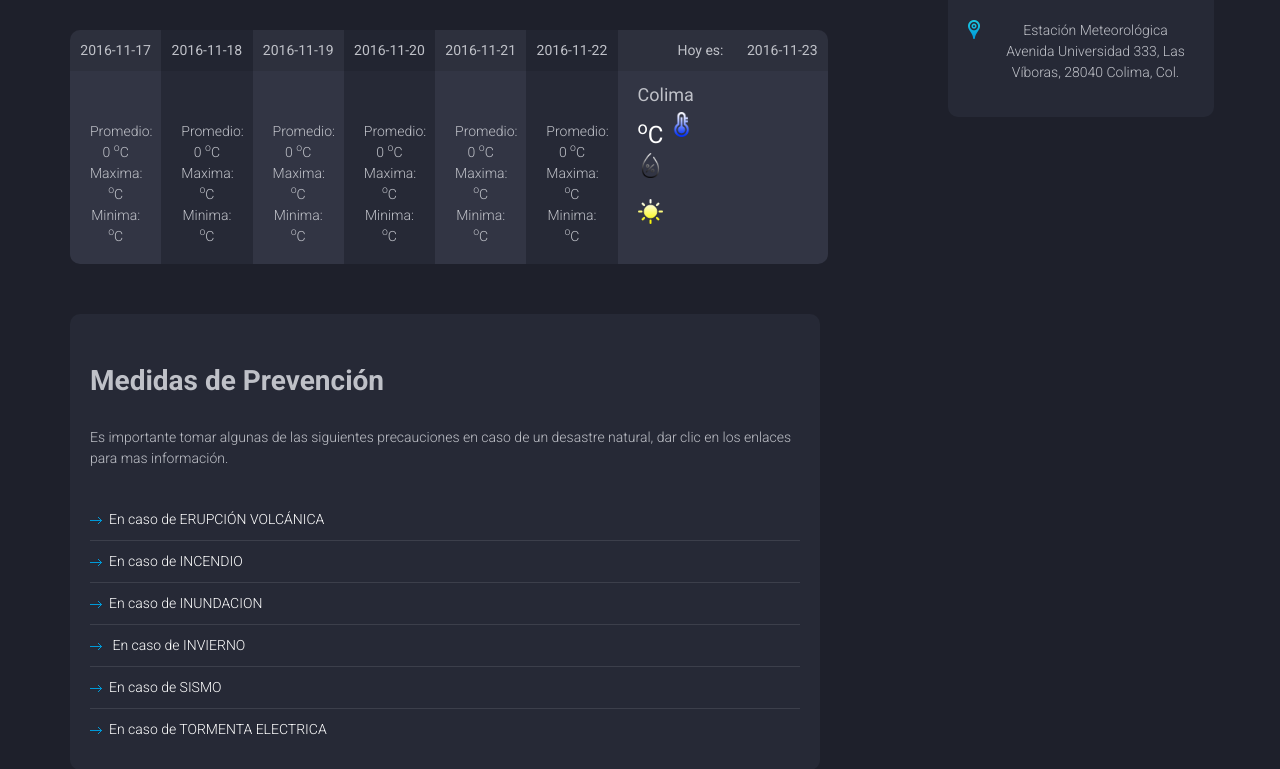
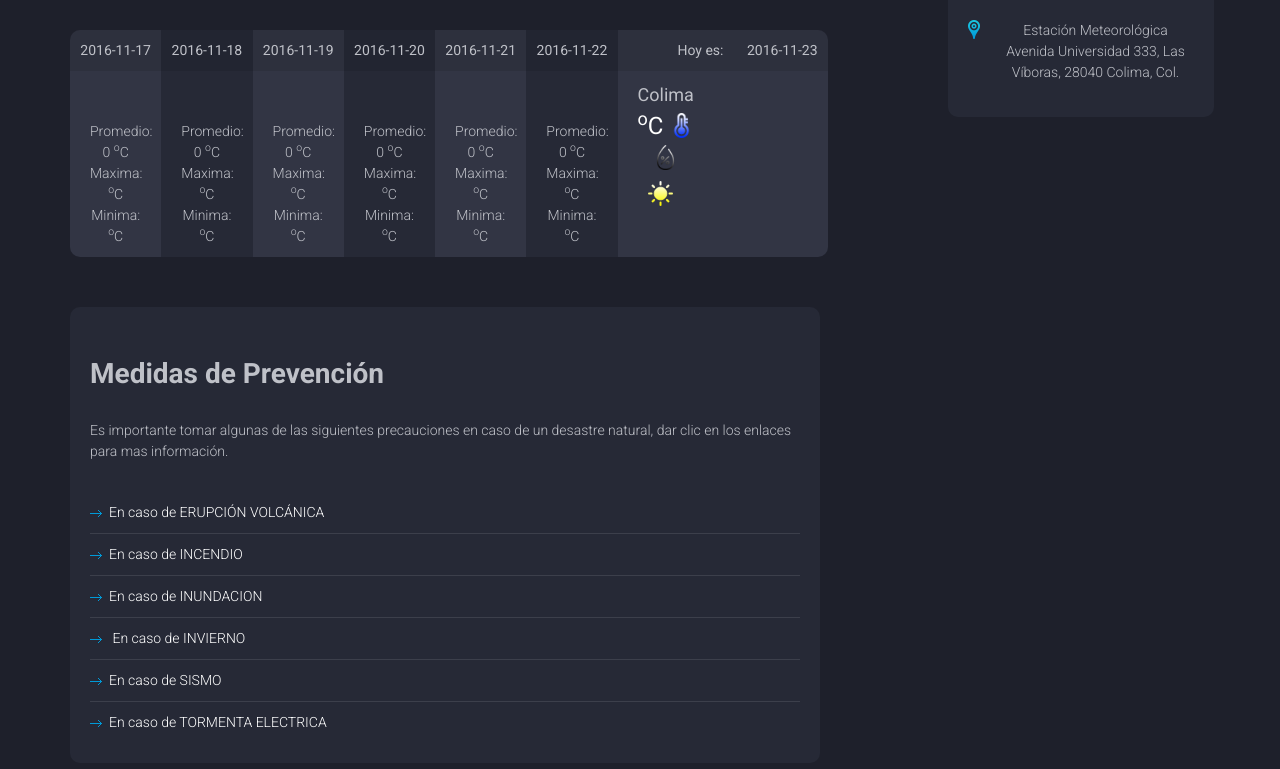
Before and after one commit to nekoninds/meteorologico, a PHP site: page /colima.php in a window 1280 px wide. Shown: the part 760-1529 px from the top of the page. Run offline with PHP 8.4, Linux system fonts and the light colour scheme; data that the repository does not hold is empty; some libraries are stand-ins or nearby versions.

Commit message:
cambios icono

```diff
--- a/colima.php
+++ b/colima.php
@@ -425,7 +425,7 @@
 																		//$ActualColima = "id= ".$row['idSensor']."Hora: ".$row['hora']."Dato: ".$row['dato'];
 																	}
 																}
-															?><sup>o</sup>C <sub><img src="images/icons/temp.png" alt="" width=25 style="padding-top: 0px;margin-top: 0px;margin-left: 0px;width: 25px;padding-bottom: -15;padding-bottom: -30;padding-bottom: 10px;"></sub>
+															?><sup>o</sup>C <sub><img src="images/icons/temp.png" alt="" width=25 style="padding-top: 0px;margin-left: 0px;width: 25px;padding-bottom: 0px;border-top-style: solid;"></sub>
 
 															</div>
 
@@ -445,7 +445,7 @@
 																	//$ActualColima = "id= ".$row['idSensor']."Hora: ".$row['hora']."Dato: ".$row['dato'];
 																}
 															}
-														?><img src="images/icons/hum.png" alt="" width=25 style="padding-top: 0px;margin-top: 0px;margin-left: 0px;width: 25px;padding-bottom: -15;padding-bottom: -30;padding-bottom: 10px;">
+														?><img src="images/icons/hum.png" alt="" width=25 style="width: 25px;margin-left: 15px;">
 													</div>
 													<div class="degree">
 														<?php
@@ -461,7 +461,7 @@
 															}
 														}
 														?>
-														<img src="images/icons/lum.png" alt="" width=25 style="padding-top: 0px;margin-top: 0px;margin-left: 0px;width: 25px;padding-bottom: -15;padding-bottom: -30;">
+														<img src="images/icons/lum.png" alt="" width=25 style="padding-top: 0px;margin-top: 0px;margin-left: 10px;width: 25px;padding-bottom: -15;padding-bottom: -30;"">
 													</div>
 
 												</div>
```
